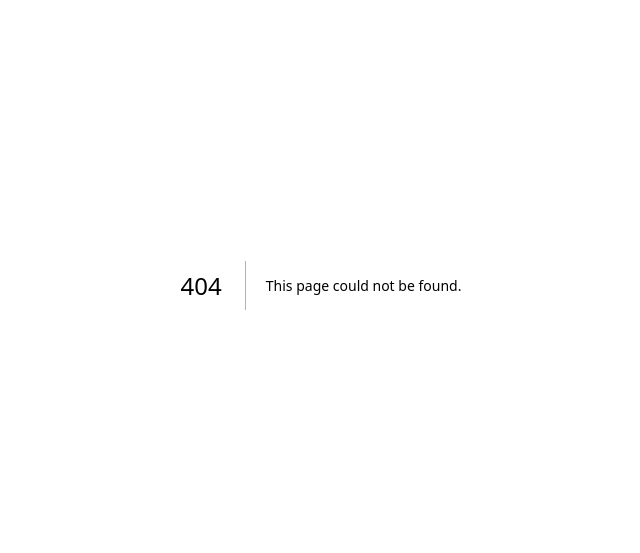
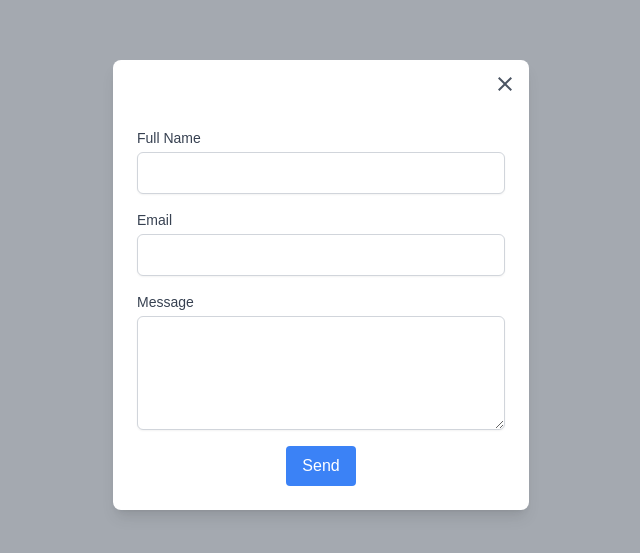
Before and after one commit to comanico/neva-appartments, a Next.js app: page /contactPopup in a window 1280 px wide. Before the commit this address had no page. Shown: the part 115-668 px from the top of the page, without its empty margins (319-959 px from the left). Built offline with nearby package versions, Linux system fonts and the light colour scheme; a web font is replaced by a local one.

Commit message:
Added contactPopup

```diff
--- a/package.json
+++ b/package.json
@@ -15,12 +15,16 @@
     "@types/react": "18.3.3",
     "@types/react-dom": "18.3.0",
     "classnames": "2.3.2",
+    "date-fns": "^3.6.0",
+    "emailjs-com": "^3.2.0",
     "eslint": "8.57.0",
     "eslint-config-next": "14.2.5",
     "lightgallery": "2.7.0",
     "next": "14.2.5",
     "react": "18.3.1",
+    "react-datepicker": "^7.3.0",
     "react-dom": "18.3.1",
+    "react-icons": "^5.3.0",
     "react-masonry-css": "^1.0.16",
     "typescript": "5.5.4"
   },
--- /dev/null
+++ b/pages/contactPopup.tsx
@@ -0,0 +1,117 @@
+import React, { useState } from "react";
+import emailjs from "emailjs-com";
+import { IoMdClose } from "react-icons/io";
+
+const ContactPopup = ({ onClose }) => {
+  const [fullName, setFullName] = useState("");
+  const [email, setEmail] = useState("");
+  const [message, setMessage] = useState("");
+
+  const handleSubmit = (e) => {
+    e.preventDefault();
+
+    const templateParams = {
+      fullName,
+      email,
+      message,
+    };
+
+    emailjs
+      .send(
+        "service_xh60f3r",
+        "template_rehznzy",
+        templateParams,
+        "TiFhrXoPD-ZtNBC03"
+      )
+      .then(
+        (response) => {
+          console.log("SUCCESS!", response.status, response.text);
+          onClose(); // Optionally close the popup on successful submission
+        },
+        (err) => {
+          console.log("FAILED...", err);
+        }
+      );
+  };
+
+  return (
+    <div
+      id="popup-overlay"
+      className="fixed inset-0 bg-gray-600 bg-opacity-50 flex items-center justify-center p-4"
+      onClick={() => onClose()}
+    >
+      <div
+        className="relative bg-white rounded-lg shadow-lg w-1/3 p-6 transform transition-all duration-300 scale-100"
+        onClick={(e) => e.stopPropagation()}
+      >
+        <button
+          className="absolute top-3 right-3 text-gray-600 hover:text-gray-800"
+          onClick={onClose}
+        >
+          <IoMdClose className="text-2xl" />
+        </button>
+        <form className="space-y-4" onSubmit={handleSubmit}>
+          <h2 className="text-center text-xl font-semibold">Contact Us</h2>
+          <div>
+            <label
+              htmlFor="fullName"
+              className="block text-sm font-medium text-gray-700"
+            >
+              Full Name
+            </label>
+            <input
+              type="text"
+              id="fullName"
+              value={fullName}
+              onChange={(e) => setFullName(e.target.value)}
+              required
+              className="mt-1 block w-full px-3 py-2 border border-gray-300 rounded-md shadow-sm focus:outline-none focus:ring-blue-500 focus:border-blue-500"
+            />
+          </div>
+          <div>
+            <label
+              htmlFor="email"
+              className="block text-sm font-medium text-gray-700"
+            >
+              Email
+            </label>
+            <input
+              type="email"
+              id="email"
+              value={email}
+              onChange={(e) => setEmail(e.target.value)}
+              required
+              className="mt-1 block w-full px-3 py-2 border border-gray-300 rounded-md shadow-sm focus:outline-none focus:ring-blue-500 focus:border-blue-500"
+            />
+          </div>
+          <div>
+            <label
+              htmlFor="message"
+              className="block text-sm font-medium text-gray-700"
+            >
+              Message
+            </label>
+            <textarea
+              id="message"
+              value={message}
+              onChange={(e) => setMessage(e.target.value)}
+              required
+              className="mt-1 block w-full px-3 py-2 border border-gray-300 rounded-md shadow-sm focus:outline-none focus:ring-blue-500 focus:border-blue-500"
+              rows="4"
+            ></textarea>
+          </div>
+          <div className="flex justify-center">
+            <button
+              type="submit"
+              className="px-4 py-2 bg-blue-500 text-white font-medium rounded hover:bg-blue-600 focus:outline-none focus:ring-2 focus:ring-blue-500 focus:ring-opacity-50"
+            >
+              Send
+            </button>
+          </div>
+        </form>
+      </div>
+    </div>
+  );
+};
+
+export default ContactPopup;
--- a/pages/index.tsx
+++ b/pages/index.tsx
@@ -2,11 +2,9 @@ import { Tab } from "@headlessui/react";
 import classNames from "classnames";
 import Head from "next/head";
 import Image from "next/image";
-import Link from "next/link";
 import Masonry from "react-masonry-css";
 import LightGalleryComponent from "lightgallery/react";
 import type { LightGallery } from "lightgallery/lightgallery";
-
 // import styles
 import "lightgallery/css/lightgallery.css";
 import "lightgallery/css/lg-zoom.css";
@@ -21,7 +19,8 @@ import ocean1 from "../public/ocean 1.jpg";
 import ocean2 from "../public/ocean 2.jpg";
 import ocean3 from "../public/ocean 3.jpg";
 import ocean4 from "../public/ocean 4.jpg";
-import { useRef } from "react";
+import React, { useRef, useState } from "react";
+import ContactPopup from "./contactPopup";
 
 const tabs = [
   {
@@ -39,9 +38,20 @@ const tabs = [
 ];
 
 const images = [ocean1, ocean2, ocean3, ocean4];
+const unavailableDates = [
+  new Date(2023, 8, 10), // Note: Months are zero-indexed by JavaScript Date (i.e., 8 = September)
+  new Date(2023, 8, 15),
+  new Date(2023, 8, 20),
+  new Date(2023, 8, 25),
+];
 
 export default function Home() {
   const lightboxRef = useRef<LightGallery | null>(null);
+  const [showPopup, setShowPopup] = useState(false);
+
+  const togglePopup = () => {
+    setShowPopup(!showPopup);
+  };
 
   return (
     <div className="h-full overflow-auto">
@@ -65,12 +75,13 @@ export default function Home() {
         <span className="uppercase text-lg font-medium">
           Photography Portfolio
         </span>
-        <Link
-          href="#"
+        <button
+          onClick={togglePopup}
           className="rounded-3xl bg-white text-stone-700 px-3 py-2 hover:bg-opacity-90"
         >
           Get in touch
-        </Link>
+        </button>
+        {showPopup && <ContactPopup onClose={togglePopup} />}
       </header>
 
       <main className="relative pt-[110px] z-20">
```
Also changed, not shown: 1 other file (tests, documents, lock files or other folders).
